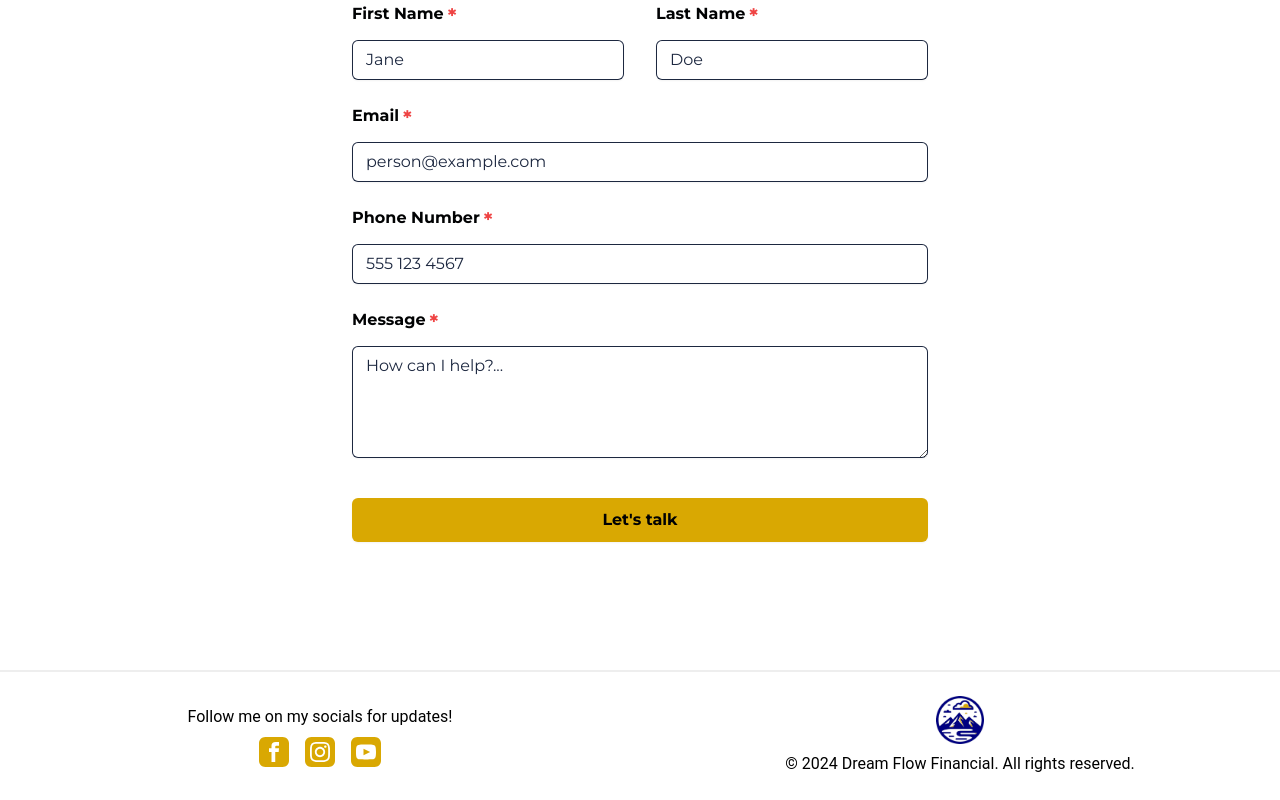
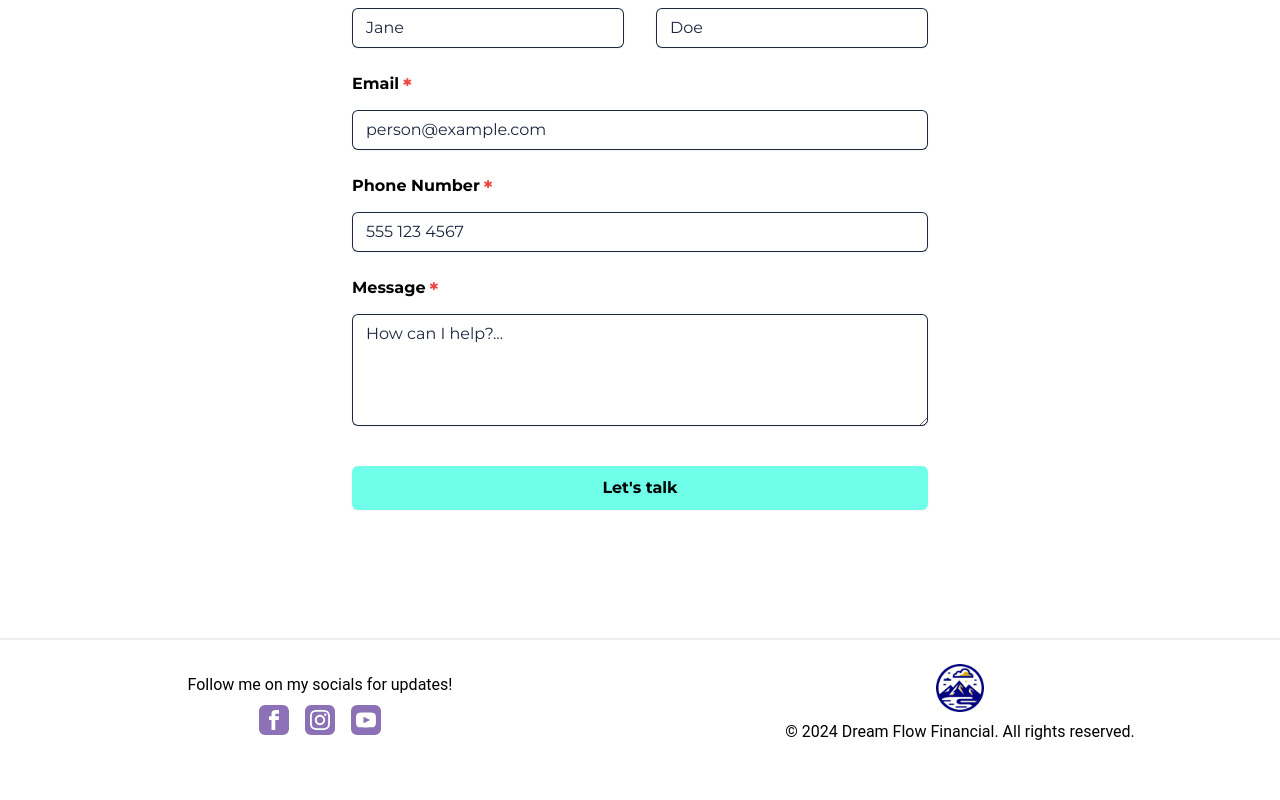
Before and after one commit to TravisAlstrand/dream_flow_financial, a React (Vite) app: page /about in a window 1280 px wide. Shown: the part 1597-2397 px from the top of the page. After the commit the page ends 2365 px from the top, so only its background shows below. Built offline with nearby package versions, Linux system fonts and the light colour scheme; a web font is replaced by a local one.

Commit message:
swapped gold color for turqouise

```diff
--- a/src/assets/FacebookIcon.jsx
+++ b/src/assets/FacebookIcon.jsx
@@ -13,7 +13,7 @@ export default function FacebookIcon() {
         className="social-svg"
       >
         <path
-          fill="#D9A802"
+          fill="#8c71b7"
           d="M19 0h-14c-2.761 0-5 2.239-5 5v14c0 2.761 2.239 5 5 5h14c2.762 0 5-2.239 5-5v-14c0-2.761-2.238-5-5-5zm-3 7h-1.924c-.615 0-1.076.252-1.076.889v1.111h3l-.238 3h-2.762v8h-3v-8h-2v-3h2v-1.923c0-2.022 1.064-3.077 3.461-3.077h2.539v3z"
         />
       </svg>
--- a/src/assets/InstagramIcon.jsx
+++ b/src/assets/InstagramIcon.jsx
@@ -13,7 +13,7 @@ export default function InstagramIcon() {
         className="social-svg"
       >
         <path
-          fill="#D9A802"
+          fill="#8c71b7"
           d="M15.233 5.488c-.843-.038-1.097-.046-3.233-.046s-2.389.008-3.232.046c-2.17.099-3.181 1.127-3.279 3.279-.039.844-.048 1.097-.048 3.233s.009 2.389.047 3.233c.099 2.148 1.106 3.18 3.279 3.279.843.038 1.097.047 3.233.047 2.137 0 2.39-.008 3.233-.046 2.17-.099 3.18-1.129 3.279-3.279.038-.844.046-1.097.046-3.233s-.008-2.389-.046-3.232c-.099-2.153-1.111-3.182-3.279-3.281zm-3.233 10.62c-2.269 0-4.108-1.839-4.108-4.108 0-2.269 1.84-4.108 4.108-4.108s4.108 1.839 4.108 4.108c0 2.269-1.839 4.108-4.108 4.108zm4.271-7.418c-.53 0-.96-.43-.96-.96s.43-.96.96-.96.96.43.96.96-.43.96-.96.96zm-1.604 3.31c0 1.473-1.194 2.667-2.667 2.667s-2.667-1.194-2.667-2.667c0-1.473 1.194-2.667 2.667-2.667s2.667 1.194 2.667 2.667zm4.333-12h-14c-2.761 0-5 2.239-5 5v14c0 2.761 2.239 5 5 5h14c2.762 0 5-2.239 5-5v-14c0-2.761-2.238-5-5-5zm.952 15.298c-.132 2.909-1.751 4.521-4.653 4.654-.854.039-1.126.048-3.299.048s-2.444-.009-3.298-.048c-2.908-.133-4.52-1.748-4.654-4.654-.039-.853-.048-1.125-.048-3.298 0-2.172.009-2.445.048-3.298.134-2.908 1.748-4.521 4.654-4.653.854-.04 1.125-.049 3.298-.049s2.445.009 3.299.048c2.908.133 4.523 1.751 4.653 4.653.039.854.048 1.127.048 3.299 0 2.173-.009 2.445-.048 3.298z"
         />
       </svg>
--- a/src/assets/YoutubeIcon.jsx
+++ b/src/assets/YoutubeIcon.jsx
@@ -13,7 +13,7 @@ export default function YoutubeIcon() {
         className="social-svg"
       >
         <path
-          fill="#D9A802"
+          fill="#8c71b7"
           d="M10 9.333l5.333 2.662-5.333 2.672v-5.334zm14-4.333v14c0 2.761-2.238 5-5 5h-14c-2.761 0-5-2.239-5-5v-14c0-2.761 2.239-5 5-5h14c2.762 0 5 2.239 5 5zm-4 7c-.02-4.123-.323-5.7-2.923-5.877-2.403-.164-7.754-.163-10.153 0-2.598.177-2.904 1.747-2.924 5.877.02 4.123.323 5.7 2.923 5.877 2.399.163 7.75.164 10.153 0 2.598-.177 2.904-1.747 2.924-5.877z"
         />
       </svg>
--- a/src/components/CalendlyLink.jsx
+++ b/src/components/CalendlyLink.jsx
@@ -7,7 +7,7 @@ export default function CalendlyLink() {
       rootElement={document.getElementById("root")}
       text="Book Now"
       textColor="#ffffff"
-      color="#D9A802"
+      color="#6fffe9"
       styles={"left: 0;"}
     />
   );
--- a/src/components/contactform/Contact.jsx
+++ b/src/components/contactform/Contact.jsx
@@ -99,7 +99,7 @@ export default function Contact() {
   return (
     <section
       id="contact"
-      className="relative isolate mx-auto flex max-w-7xl flex-col items-center bg-white px-6 pb-32 pt-24 font-standard sm:py-32 lg:px-8 wide:py-12"
+      className="relative isolate mx-auto flex max-w-7xl flex-col items-center bg-white px-6 pb-32 pt-24 font-standard lg:px-8 wide:py-12"
       // ref={ref}
       style={
         {
--- a/src/components/homepage/About.jsx
+++ b/src/components/homepage/About.jsx
@@ -9,7 +9,7 @@ export default function About() {
   return (
     <section
       id="about"
-      className="mx-auto flex max-w-7xl items-center justify-center bg-white py-24 text-center sm:py-32 wide:py-12"
+      className="mx-auto flex max-w-7xl items-center justify-center bg-white py-24 text-center wide:py-12"
     >
       <div
         className="px-6 lg:px-8"
--- a/src/components/homepage/Hero.jsx
+++ b/src/components/homepage/Hero.jsx
@@ -39,7 +39,7 @@ export default function Hero({ height }) {
             <CalendlyLink />
             <a
               href="#services"
-              className="rounded-md border-2 border-primary px-3 py-2.5 font-semibold leading-6 text-primary transition-colors duration-300 hover:bg-gray-100 focus-visible:outline focus-visible:outline-2 focus-visible:outline-offset-2 focus-visible:outline-primary"
+              className="rounded-md border-2 border-secondary px-3 py-2.5 font-semibold leading-6 text-secondary transition-colors duration-300 hover:text-secondary-dark focus-visible:outline focus-visible:outline-2 focus-visible:outline-offset-2 focus-visible:outline-primary"
             >
               Learn more <span aria-hidden="true">→</span>
             </a>
--- a/src/components/homepage/Services.jsx
+++ b/src/components/homepage/Services.jsx
@@ -55,7 +55,7 @@ export default function Services() {
   return (
     <section
       id="services"
-      className="mx-auto max-w-7xl bg-white py-24 text-center sm:py-32 wide:py-12"
+      className="mx-auto max-w-7xl bg-white py-24 text-center wide:py-12"
     >
       <div
         className="px-6 lg:px-8"
@@ -68,7 +68,7 @@ export default function Services() {
         }
       >
         <div className="mx-auto mb-8 max-w-2xl lg:text-center">
-          <h2 className="text-xl font-semibold leading-7 text-secondary">
+          <h2 className="text-xl font-semibold leading-7 text-[#8c71b7]">
             Save Faster
           </h2>
           <p className="mt-2 font-heading text-3xl font-bold text-primary sm:text-4xl">
--- a/src/components/homepage/Testimonials.jsx
+++ b/src/components/homepage/Testimonials.jsx
@@ -10,7 +10,7 @@ export default function Testimonials() {
   return (
     <section
       id="testimonials"
-      className="relative isolate mx-auto flex h-screen max-w-7xl flex-col items-center overflow-hidden bg-white py-24 sm:px-6 sm:py-32 lg:px-8 wide:h-fit wide:py-12"
+      className="relative isolate mx-auto flex h-screen max-w-7xl flex-col items-center overflow-hidden bg-white py-24 sm:px-6 lg:px-8 wide:h-fit wide:py-12"
       // ref={ref}
       style={
         {
--- a/src/index.css
+++ b/src/index.css
@@ -12,7 +12,7 @@
 
 .test-quote:last-of-type {
   font-weight: bold;
-  color: #000080;
+  color: #000060;
 }
 
 .calendly-badge-widget {
@@ -30,7 +30,7 @@
 }
 
 .calendly-badge-content:hover {
-  background: #ffc500 !important;
+  background: #befff5 !important;
 }
 
 a .social-svg > path {
@@ -42,7 +42,7 @@ a .social-svg {
 }
 
 a:hover .social-svg > path {
-  fill: #ffc500;
+  fill: #6d588e;
 }
 
 a:hover .social-svg {
--- a/tailwind.config.js
+++ b/tailwind.config.js
@@ -24,14 +24,14 @@ export default withMT({
     },
     colors: {
       primary: {
-        DEFAULT: "#000080",
-        light: "#0202c9",
+        DEFAULT: "#000060",
+        light: "#01018d",
         dark: "#000030",
       },
       secondary: {
-        DEFAULT: "#D9A802",
-        light: "#ffc500",
-        dark: "#a17c02",
+        DEFAULT: "#6fffe9",
+        light: "#befff5",
+        dark: "#43c0ad",
       },
       ltrGray: {
         DEFAULT: "#111827",
```
Also changed, not shown: 1 other file (tests, documents, lock files or other folders).
